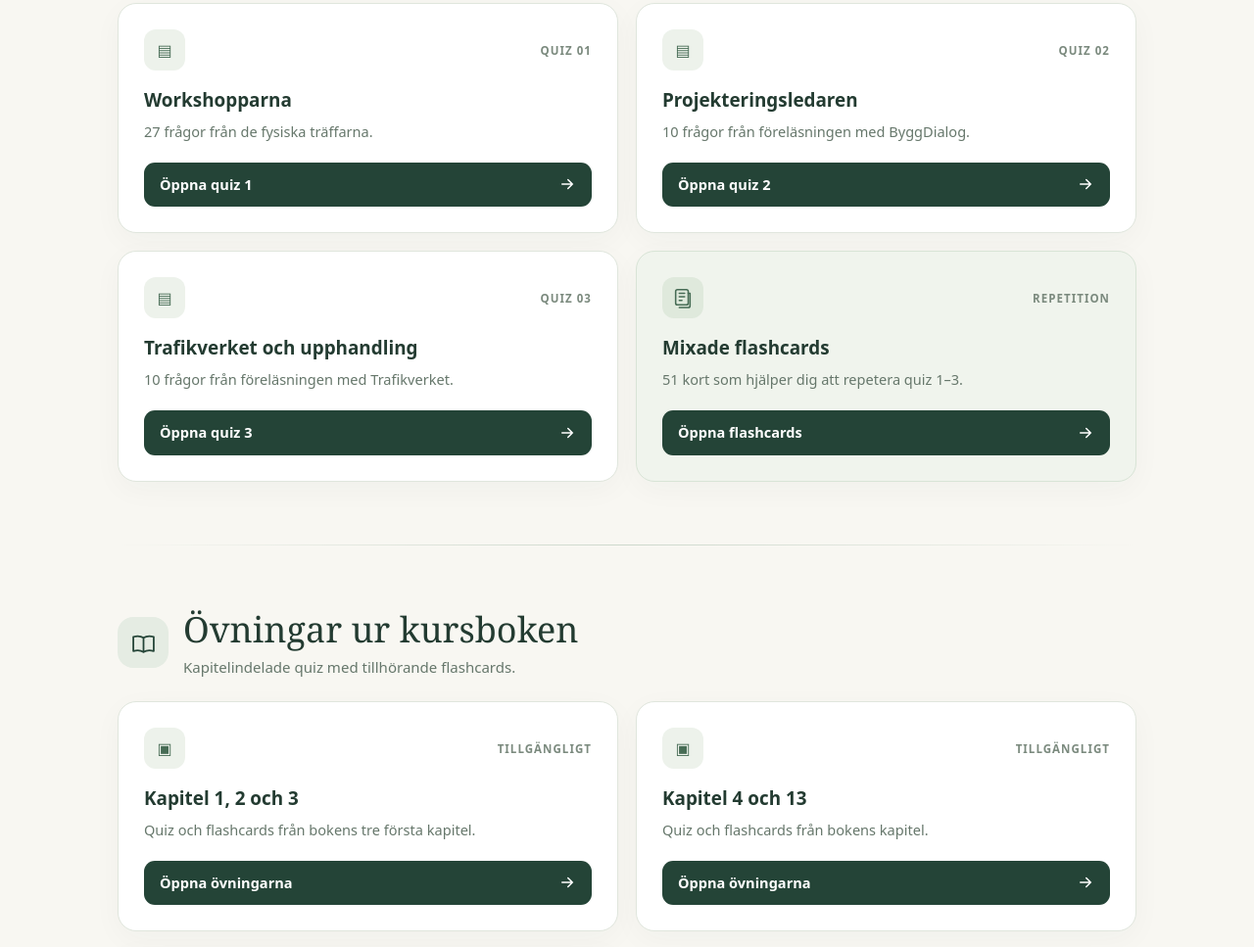
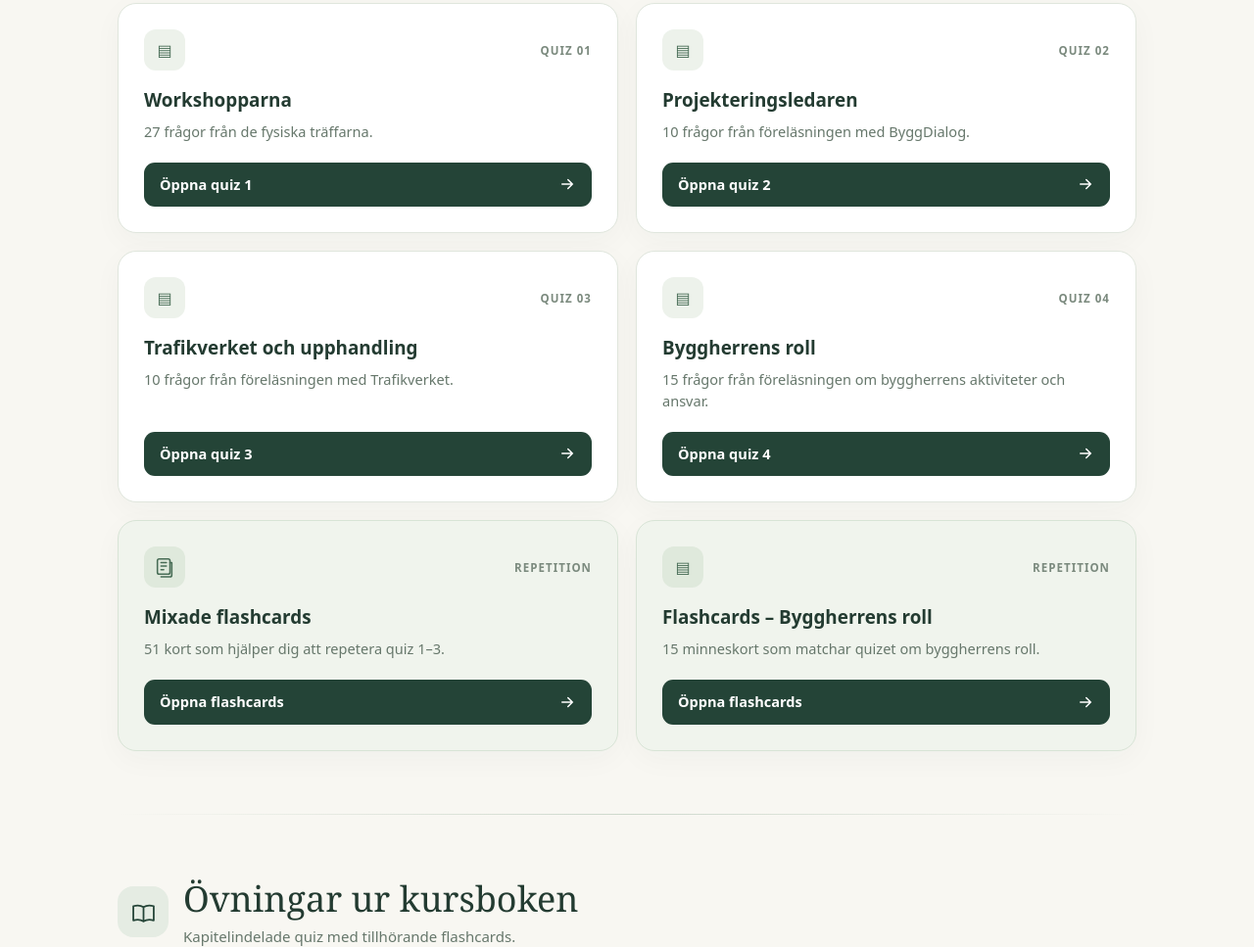
Before and after one commit to fridamantyranta-hue/pluggportalen, a plain HTML site: page start-bygg-och-anlaggningsprojektering.html in a window 1280 px wide. Shown: the part 1417-2384 px from the top of the page at 98% size. Drawn offline with Linux system fonts and the light colour scheme.

Commit message:
Add files via upload

```diff
--- a/start-bygg-och-anlaggningsprojektering.html
+++ b/start-bygg-och-anlaggningsprojektering.html
@@ -35,6 +35,9 @@
 .feature-art-caption{display:none}
 @media(max-width:700px){.feature{grid-template-columns:minmax(0,1fr) 95px;padding:18px 19px;gap:9px}.feature-art{max-width:95px}.feature h2{font-size:1.85rem}.feature .feature-lead{font-size:.95rem}.feature-stats{gap:5px}.feature-stats span{padding:4px 7px;font-size:.67rem}}
 @media(max-width:470px){.feature{grid-template-columns:1fr}.feature-art{display:none}.feature h2{font-size:2rem}.feature .feature-tip{font-size:.75rem}}
+
+/* Flashcards ligger på en egen rad under föreläsningsquizzen. */
+.flashcards-row{margin-top:18px}
 </style>
 </head>
 <body>
@@ -72,7 +75,11 @@
 <article class="card"><div class="card-top"><div class="mini-icon" aria-hidden="true">▤</div><span class="number">Quiz 01</span></div><h3>Workshopparna</h3><p>27 frågor från de fysiska träffarna.</p><a class="action" href="quiz1.html">Öppna quiz 1 <svg viewBox="0 0 24 24" fill="none" stroke="currentColor" stroke-width="2" stroke-linecap="round"><path d="M5 12h14m-6-6 6 6-6 6"/></svg></a></article>
 <article class="card"><div class="card-top"><div class="mini-icon" aria-hidden="true">▤</div><span class="number">Quiz 02</span></div><h3>Projekteringsledaren</h3><p>10 frågor från föreläsningen med ByggDialog.</p><a class="action" href="quiz2.html">Öppna quiz 2 <svg viewBox="0 0 24 24" fill="none" stroke="currentColor" stroke-width="2" stroke-linecap="round"><path d="M5 12h14m-6-6 6 6-6 6"/></svg></a></article>
 <article class="card"><div class="card-top"><div class="mini-icon" aria-hidden="true">▤</div><span class="number">Quiz 03</span></div><h3>Trafikverket och upphandling</h3><p>10 frågor från föreläsningen med Trafikverket.</p><a class="action" href="quiz3.html">Öppna quiz 3 <svg viewBox="0 0 24 24" fill="none" stroke="currentColor" stroke-width="2" stroke-linecap="round"><path d="M5 12h14m-6-6 6 6-6 6"/></svg></a></article>
+<article class="card"><div class="card-top"><div class="mini-icon" aria-hidden="true">▤</div><span class="number">Quiz 04</span></div><h3>Byggherrens roll</h3><p>15 frågor från föreläsningen om byggherrens aktiviteter och ansvar.</p><a class="action" href="quiz-byggherrens-roll.html">Öppna quiz 4 <svg viewBox="0 0 24 24" fill="none" stroke="currentColor" stroke-width="2" stroke-linecap="round"><path d="M5 12h14m-6-6 6 6-6 6"/></svg></a></article>
+</div>
+<div class="cards flashcards-row" aria-label="Flashcards från föreläsningar och workshoppar">
 <article class="card flashcard"><div class="card-top"><div class="mini-icon" aria-hidden="true"><svg viewBox="0 0 24 24" fill="none" stroke="currentColor" stroke-width="1.7" stroke-linecap="round" stroke-linejoin="round"><rect x="4" y="3" width="14" height="17" rx="2"/><path d="M8 7h6M8 11h6M8 15h3M18 7h2v14a2 2 0 0 1-2 2H8"/></svg></div><span class="number">Repetition</span></div><h3>Mixade flashcards</h3><p>51 kort som hjälper dig att repetera quiz 1–3.</p><a class="action" href="flashcards.html">Öppna flashcards <svg viewBox="0 0 24 24" fill="none" stroke="currentColor" stroke-width="2" stroke-linecap="round"><path d="M5 12h14m-6-6 6 6-6 6"/></svg></a></article>
+<article class="card flashcard"><div class="card-top"><div class="mini-icon" aria-hidden="true">▤</div><span class="number">Repetition</span></div><h3>Flashcards – Byggherrens roll</h3><p>15 minneskort som matchar quizet om byggherrens roll.</p><a class="action" href="flashcards-byggherren.html">Öppna flashcards <svg viewBox="0 0 24 24" fill="none" stroke="currentColor" stroke-width="2" stroke-linecap="round"><path d="M5 12h14m-6-6 6 6-6 6"/></svg></a></article>
 </div></section>
 <div class="divider" aria-hidden="true"></div>
 <section class="section" aria-labelledby="boken"><div class="section-head"><div class="section-icon" aria-hidden="true"><svg viewBox="0 0 24 24" fill="none" stroke="currentColor" stroke-width="1.7" stroke-linecap="round" stroke-linejoin="round"><path d="M12 7c-3-2-6-2-10-1v14c4-1 7-1 10 1 3-2 6-2 10-1V6c-4-1-7-1-10 1Zm0 0v14"/></svg></div><div><h2 id="boken">Övningar ur kursboken</h2><p>Kapitelindelade quiz med tillhörande flashcards.</p></div></div>
```
Also changed, not shown: flashcards-byggherren.html (added, +1 -0 lines), quiz-byggherrens-roll.html (added, +1 -0 lines).
